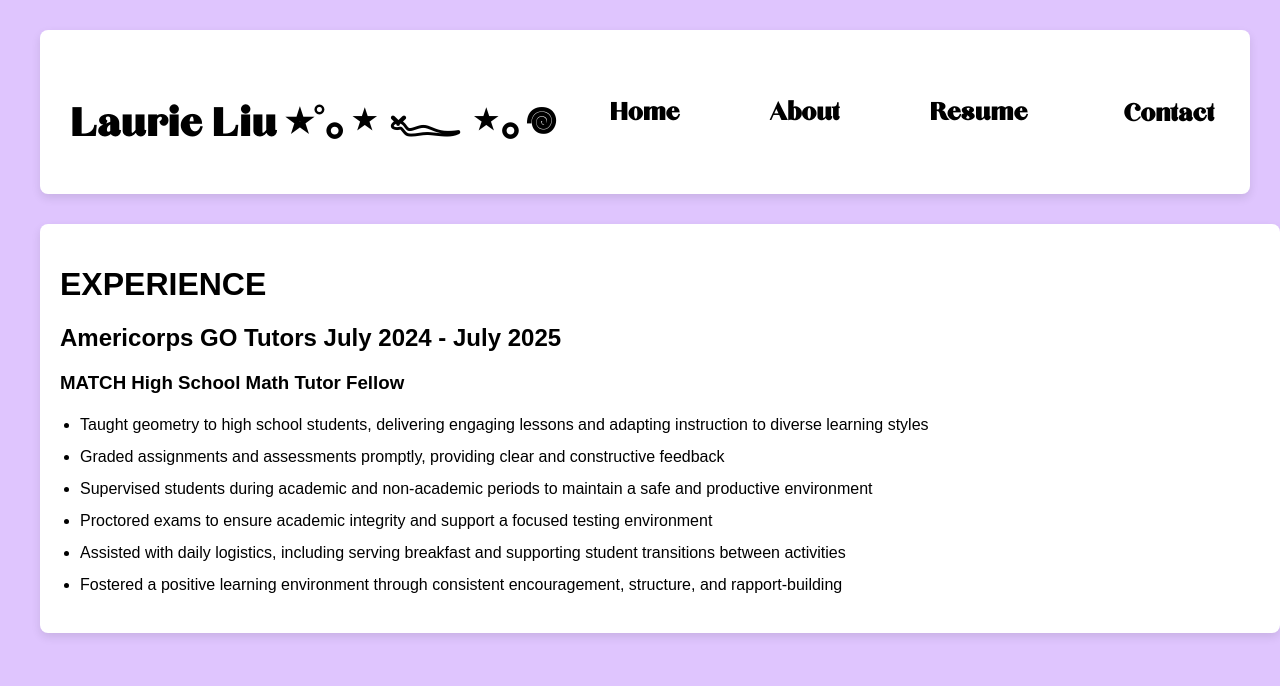
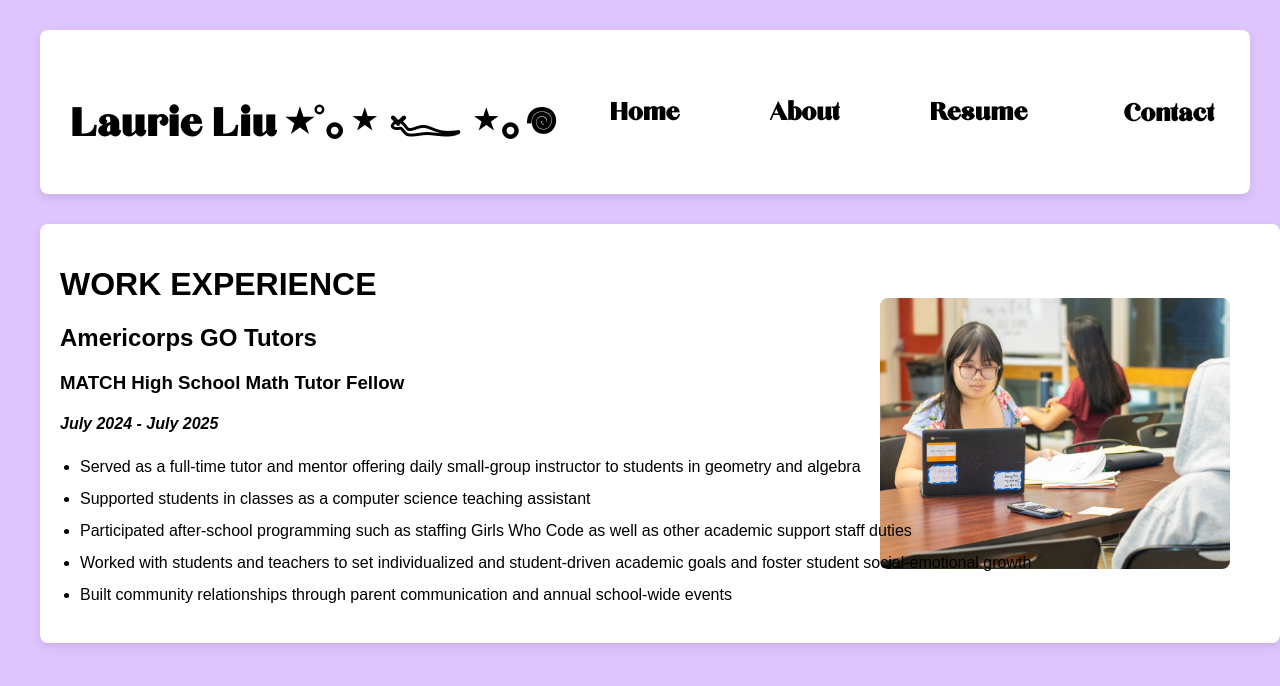
Before and after one commit to lauriealiu/lauriealiu.github.io, a React (Create React App) app: page /resume in a window 1280 px wide. Shown: the top 686 px of the page. Built offline with nearby package versions, Linux system fonts and the light colour scheme.

Commit message:
tutor photo

```diff
--- a/src/pages/Resume.js
+++ b/src/pages/Resume.js
@@ -1,20 +1,22 @@
 import React from 'react';
+import tutor from '../assets/photos/tutor.png';
 
 
 function Resume() {
   return (
     <div className="resume-box">
-      <h1> EXPERIENCE </h1>
-      <h2>Americorps GO Tutors July 2024 - July 2025</h2>
-      <h3> MATCH High School Math Tutor Fellow</h3>
+      <h1> WORK EXPERIENCE </h1>
+      <h2>Americorps GO Tutors</h2>
+      <h3> MATCH High School Math Tutor Fellow </h3>
+      <h4> <em>July 2024 - July 2025</em></h4>
         <ul>
-        <li>Taught geometry to high school students, delivering engaging lessons and adapting instruction to diverse learning styles</li>
-        <li>Graded assignments and assessments promptly, providing clear and constructive feedback</li>
-        <li>Supervised students during academic and non-academic periods to maintain a safe and productive environment</li>
-        <li>Proctored exams to ensure academic integrity and support a focused testing environment</li>
-        <li>Assisted with daily logistics, including serving breakfast and supporting student transitions between activities</li>
-        <li>Fostered a positive learning environment through consistent encouragement, structure, and rapport-building</li>
+        <li>Served as a full-time tutor and mentor offering daily small-group instructor to students in geometry and algebra</li>
+        <li>Supported students in classes as a computer science teaching assistant</li>
+        <li>Participated after-school programming such as staffing Girls Who Code as well as other academic support staff duties</li>
+        <li>Worked with students and teachers to set individualized and student-driven academic goals and foster student social-emotional growth </li>
+        <li>Built community relationships through parent communication and annual school-wide events</li>
         </ul>
+      <img src={tutor} alt="Me tutoring!" />
     </div>
   );
 }
--- a/src/styles.css
+++ b/src/styles.css
@@ -115,6 +115,12 @@ img {
   margin-right: 30px;
 }
 
+.resume-box img {
+  margin-top: -325px;
+  width: 350px;
+}
+
+
 /* ========== RESUME ========== */
 .resume-box
 {
```
Also changed, not shown: src/assets/photos/tutor.png (added), 1 other file (tests, documents, lock files or other folders).
